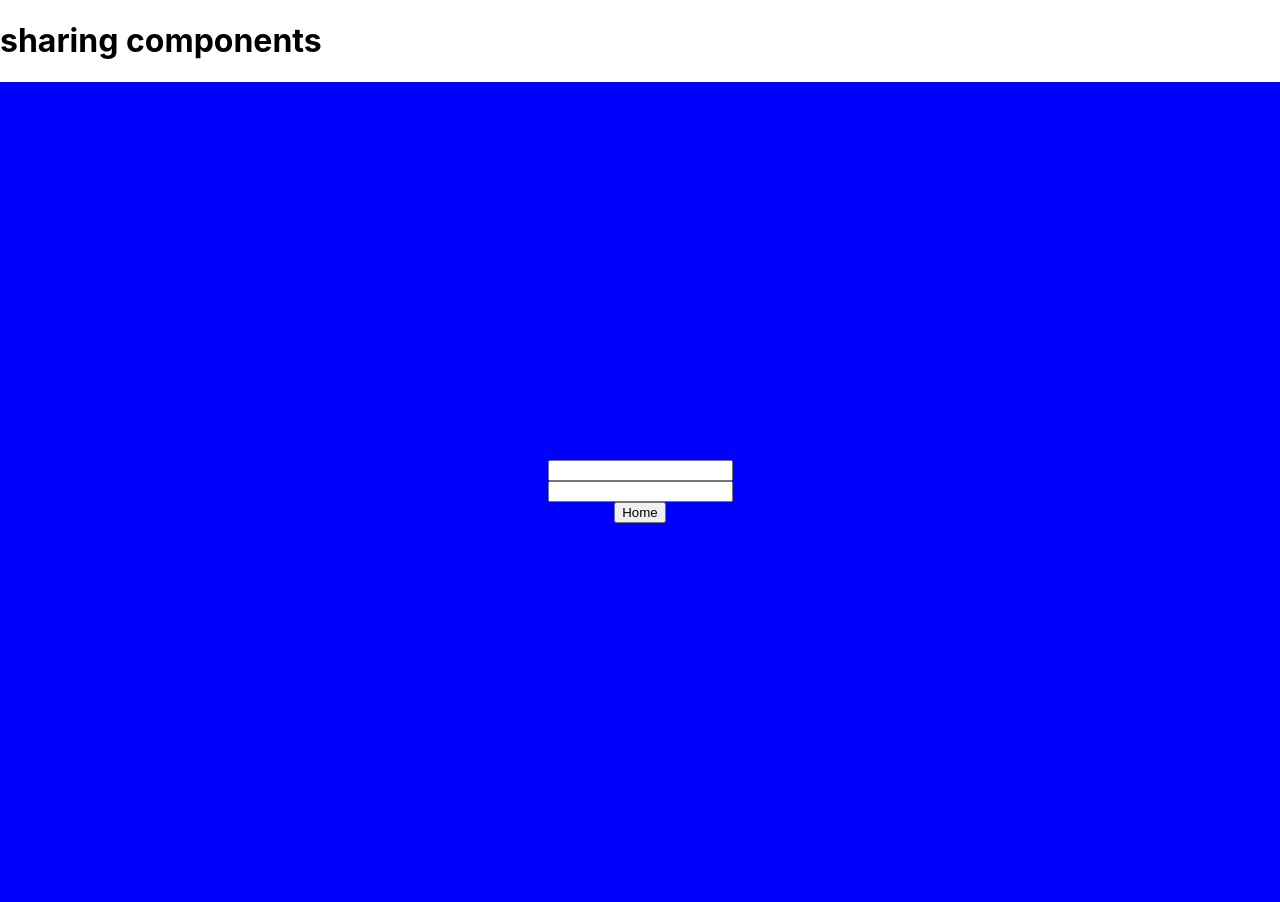
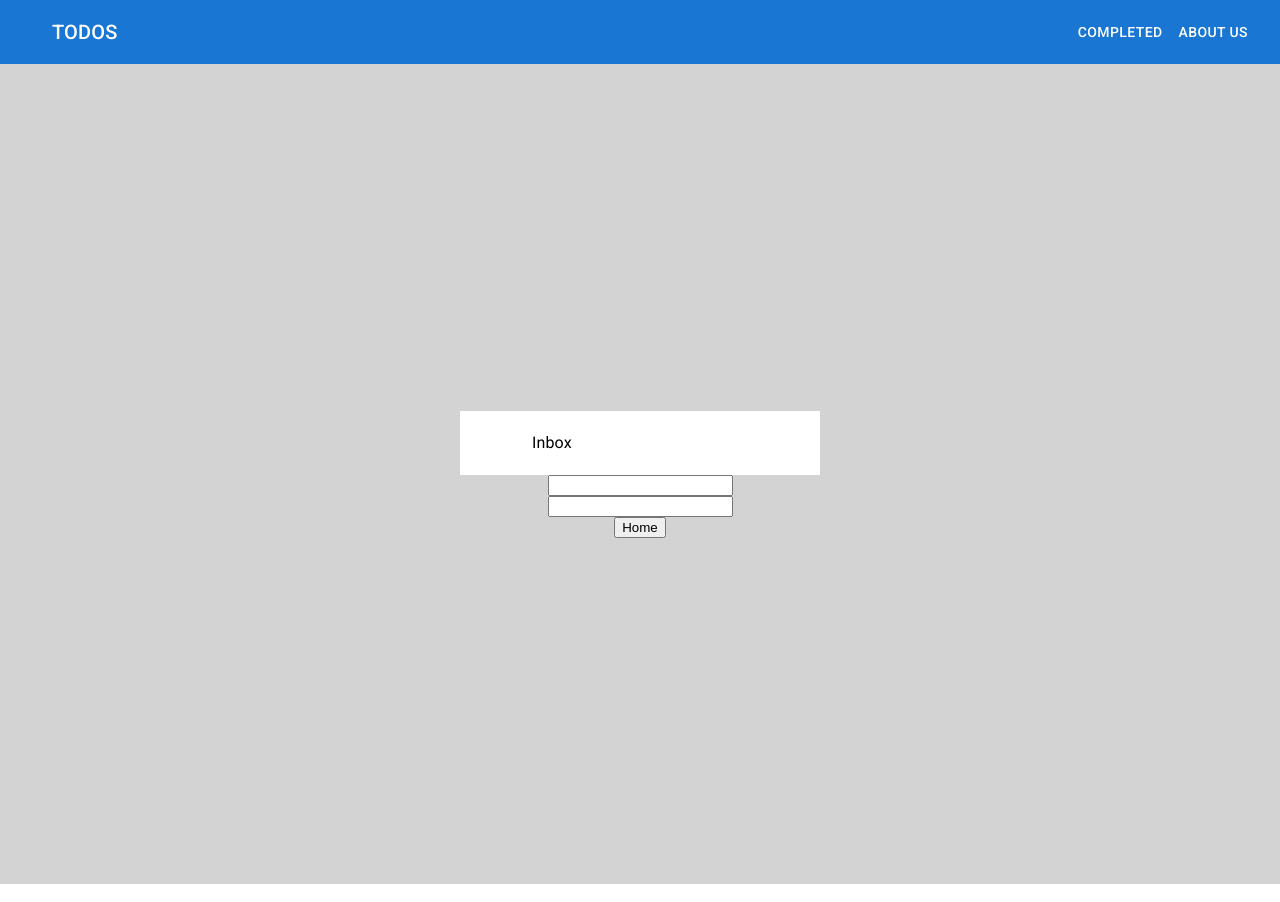
Before and after one commit to annisaabuhamid/reat-firebase-nest, a React (Create React App) app: page / in a window 1280 px wide. Built offline with nearby package versions, Linux system fonts and the light colour scheme.

Commit message:
basic styling using material UI

```diff
--- a/package.json
+++ b/package.json
@@ -3,6 +3,9 @@
   "version": "0.1.0",
   "private": true,
   "dependencies": {
+    "@emotion/react": "^11.10.0",
+    "@emotion/styled": "^11.10.0",
+    "@mui/material": "^5.10.1",
     "@testing-library/jest-dom": "^5.16.5",
     "@testing-library/react": "^13.3.0",
     "@testing-library/user-event": "^13.5.0",
--- a/public/index.html
+++ b/public/index.html
@@ -29,6 +29,15 @@
   <body>
     <noscript>You need to enable JavaScript to run this app.</noscript>
     <div id="root"></div>
+    <link
+  rel="stylesheet"
+  href="https://fonts.googleapis.com/css?family=Roboto:300,400,500,700&display=swap"
+/>
+<link
+  rel="stylesheet"
+  href="https://fonts.googleapis.com/icon?family=Material+Icons"
+/>
+
     <!--
       This HTML file is a template.
       If you open it directly in the browser, you will see an empty page.
--- a/src/App.js
+++ b/src/App.js
@@ -1,13 +1,14 @@
 import {
   Outlet,
 } from "react-router-dom";
+import NavBar from "./components/NavBar";
 
 
 const App = () => {
 
   return (
     <div>
-      <h1>sharing components</h1>
+     <NavBar/>
       <main>
         <Outlet />
         </main>
--- /dev/null
+++ b/src/components/NavBar.js
@@ -0,0 +1,33 @@
+import * as React from 'react';
+import AppBar from '@mui/material/AppBar';
+import Box from '@mui/material/Box';
+import Toolbar from '@mui/material/Toolbar';
+import Typography from '@mui/material/Typography';
+import Button from '@mui/material/Button';
+import IconButton from '@mui/material/IconButton';
+// import MenuIcon from '@mui/icons-material/Menu';
+
+export default function NavBar() {
+  return (
+    <Box sx={{ flexGrow: 1 }}>
+      <AppBar position="static">
+        <Toolbar>
+          <IconButton
+            size="large"
+            edge="start"
+            color="inherit"
+            aria-label="menu"
+            sx={{ mr: 2 }}
+          >
+            {/* <MenuIcon /> */}
+          </IconButton>
+          <Typography variant="h6" component="div" sx={{ flexGrow: 1 }}>
+            TODOS
+          </Typography>
+          <Button color="inherit">Completed</Button>
+          <Button color="inherit">About Us</Button>
+        </Toolbar>
+      </AppBar>
+    </Box>
+  );
+}
--- a/src/pages/LandingPage.jsx
+++ b/src/pages/LandingPage.jsx
@@ -1,3 +1,5 @@
+import { Box,List,ListItem,ListItemButton,ListItemIcon,ListItemText } from '@mui/material';
+
 import {useState} from 'react';
 import { useNavigate } from "react-router-dom";
 import { routeNames } from '../routes/routeNames';
@@ -25,6 +27,18 @@ const LandingPage = () => {
   }})
   return (
     <div className='container'>
+
+      <Box sx={{ width: '100%', maxWidth: 360, bgcolor: 'background.paper' }}>
+         <List>
+            <ListItem disablePadding>
+            <ListItemButton>
+              <ListItemIcon>
+              </ListItemIcon>
+              <ListItemText primary="Inbox" />
+            </ListItemButton>
+          </ListItem>
+        </List>
+      </Box>
       <input type="text" id="name"  onChange={updateNameState} />
       <input type="text" id="desc"  onChange={updateDescState} />
       { /* add a way to route */}
--- a/src/styles/App.css
+++ b/src/styles/App.css
@@ -38,8 +38,8 @@
 } */
 .container{
   padding:10px;
-  color:white;
-  background-color: blue;
+  /* color:white; */
+  background-color: lightgray;
   display: flex;
   align-items: center;
   justify-content: center;
```
Also changed, not shown: 1 other file (tests, documents, lock files or other folders).
